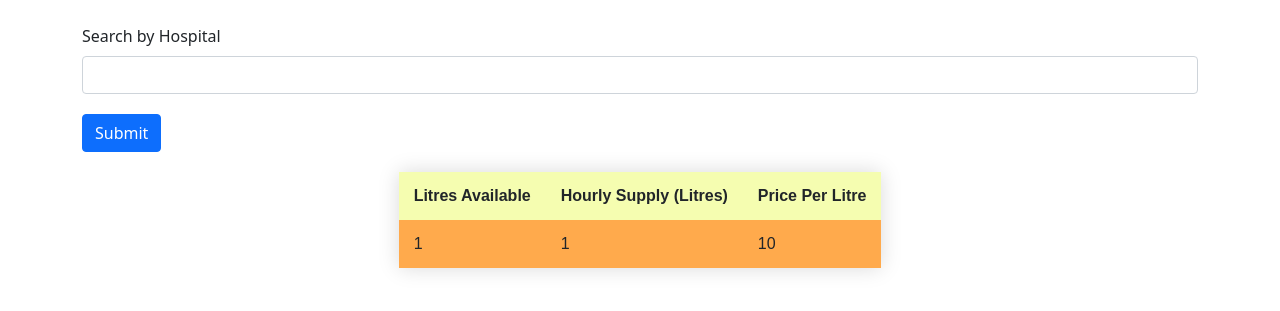
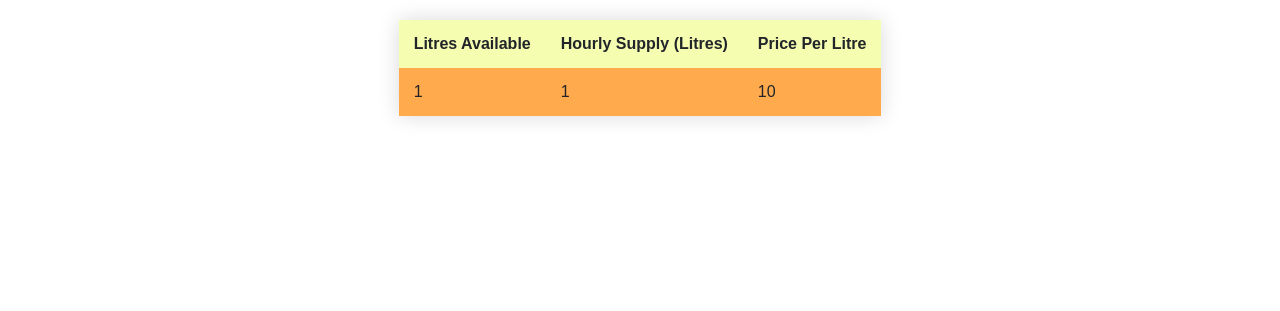
Before and after one commit to bhavyacontractor/G12_Healthcare, a Flask app: page /search_oxygen/1 in a window 1280 px wide. Shown: the top 311 px of the page. Run offline with Flask 2, Linux system fonts and the light colour scheme; tables that the repository leaves empty hold one stand-in row (values such as "Sample post"); lists and menus that the app fills with data are empty; some libraries are stand-ins or nearby versions.

Commit message:
Update search_oxygen.html

```diff
--- a/templates/search_oxygen.html
+++ b/templates/search_oxygen.html
@@ -12,22 +12,6 @@
   </head>
   <body>
 
-  <div class="container" my-3>
-    <form action="/search_oxygen" method="post">
-      <br>
-      <label class="form-label">Search by Hospital</label>
-      <div class="form-group" style="margin-bottom: 20px;">
-          <SELECT name="hosp_id" id="hosp_id" class="form-control">
-            {% for j in hospital %}
-                <OPTION value={{j[0]}}>{{j[1]}} ( {{j[2]}} )</OPTION>
-            {% endfor %}
-
-          </SELECT>
-          </p>
-      </div>
-  <button type="submit" class="btn btn-primary">Submit</button>
-    </form>
-  </div>
 
      {% if hospOxygenDetails|length == 0 %}
 
```
